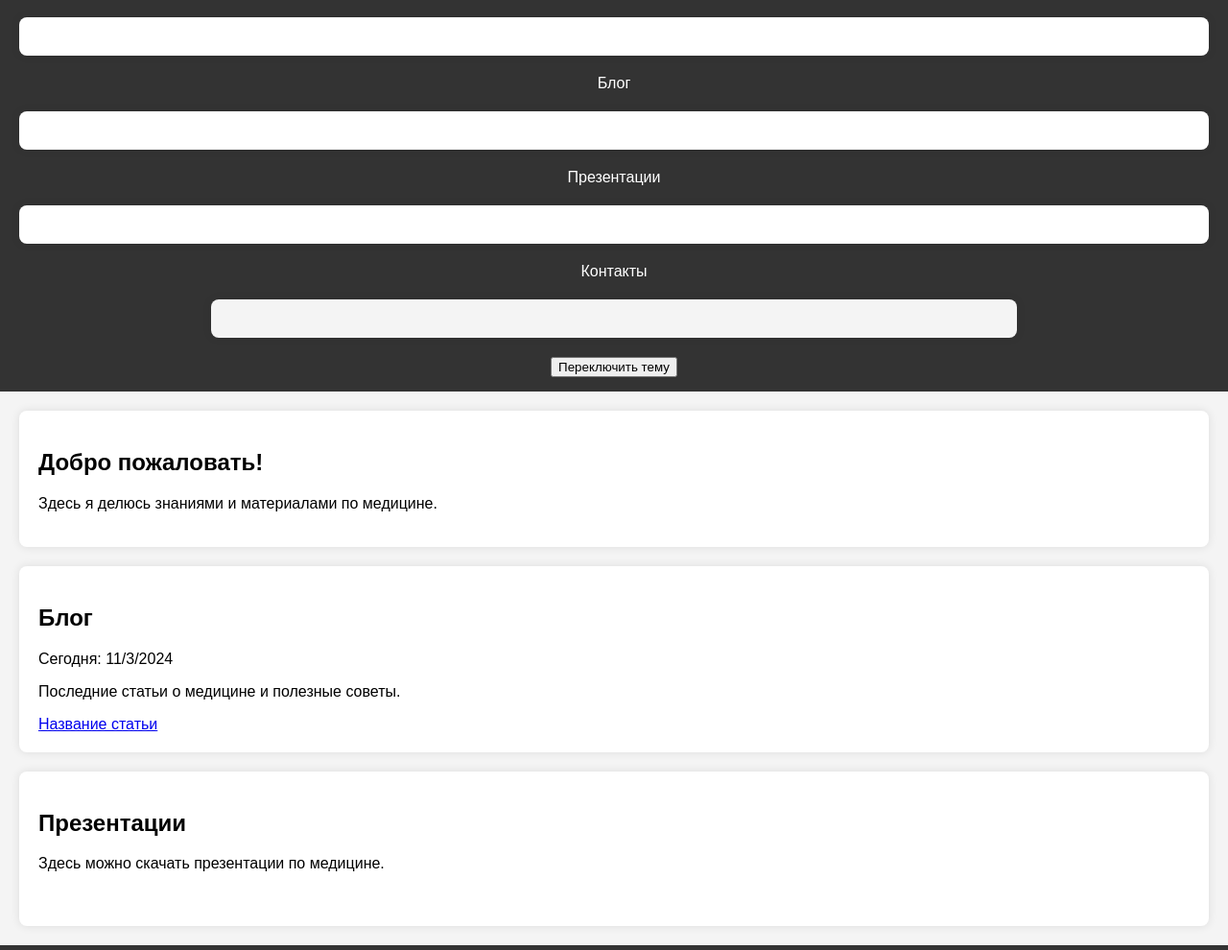
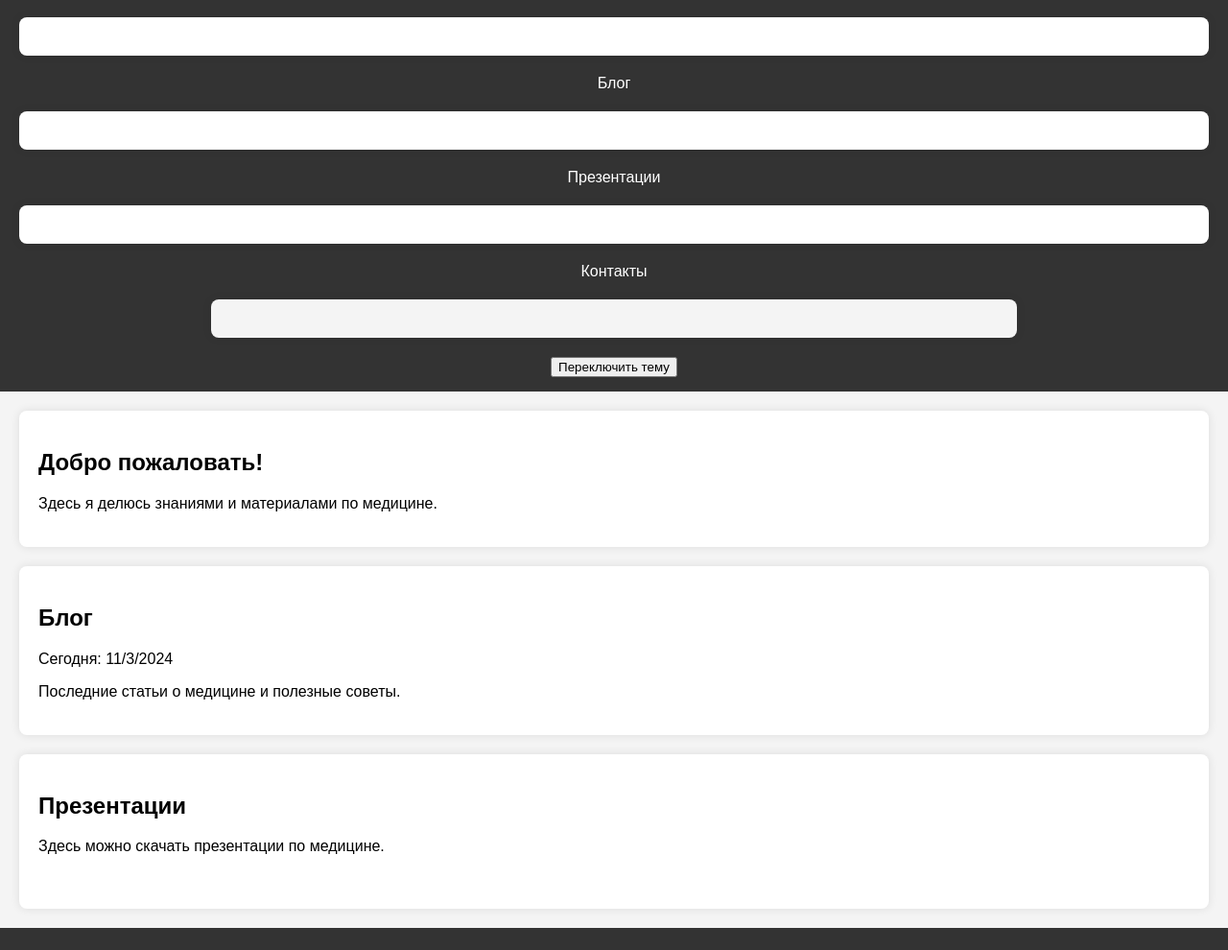
Before and after one commit to studentugmu/studentusma, a plain HTML site: page index.html in a window 1280 px wide. Shown: the part 88-1078 px from the top of the page at 96% size. Drawn offline with Linux system fonts and the light colour scheme.

Commit message:
Update index.html

```diff
--- a/index.html
+++ b/index.html
@@ -38,7 +38,6 @@
         <h2>Блог</h2>
  <p id="date"></p>
         <p>Последние статьи о медицине и полезные советы.</p>
-        <a href="articles/article1.md">Название статьи</a>
     </section>
     <section id="presentations">
         <h2>Презентации</h2>
```
